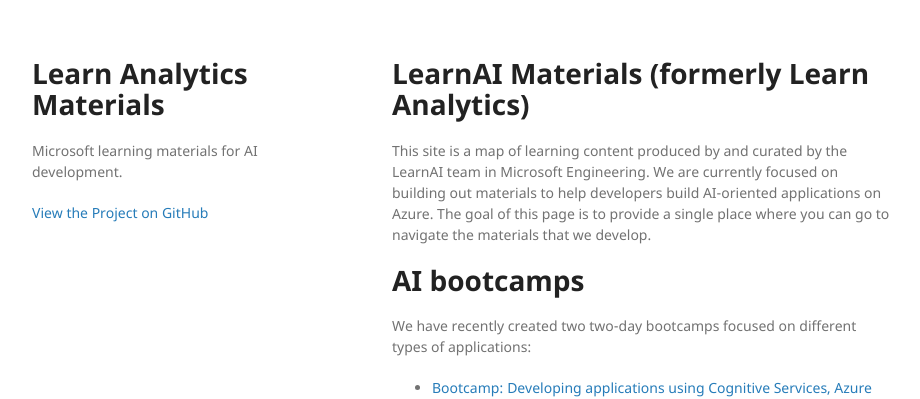
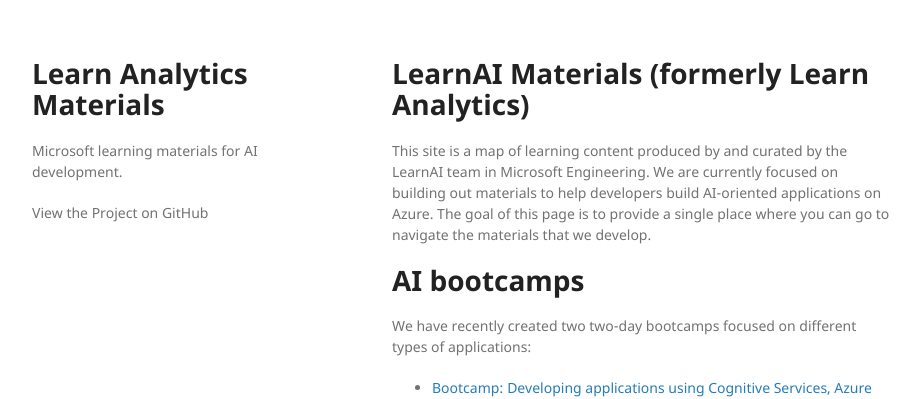
Before and after one commit to QS2AG/learnAnalytics-public, a Jekyll site: the page built from index.md, in a window 1280 px wide. Shown: the top 399 px of the page, without its empty margins (178-1098 px from the left). Built offline with Jekyll 4.4.1, drawn with Linux system fonts in a browser that asks for light colours; our own code applies the rules of GitHub Pages for plain Markdown files.

Commit message:
Update default.html

```diff
--- a/_layouts/default.html
+++ b/_layouts/default.html
@@ -18,7 +18,7 @@
         <p>{{ site.description | default: site.github.project_tagline }}</p>
 
        <! {% if site.github.is_project_page %}
-         <! <p class="view"><a href="{{ site.github.repository_url }}">View the Project on GitHub <small>{{ github_name }}</small></a></p>
+         <! <p class="view"> <!<a href="{{ site.github.repository_url }}">View the Project on GitHub <small>{{ github_name }}</small></a></p>
        <! {% endif %} >
 
         {% if site.github.is_user_page %}
```
